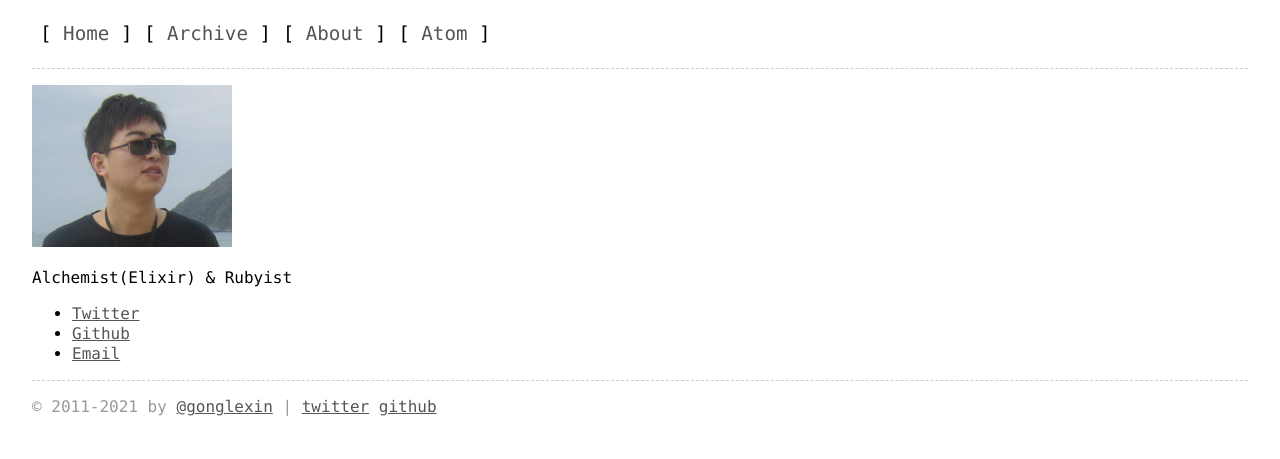
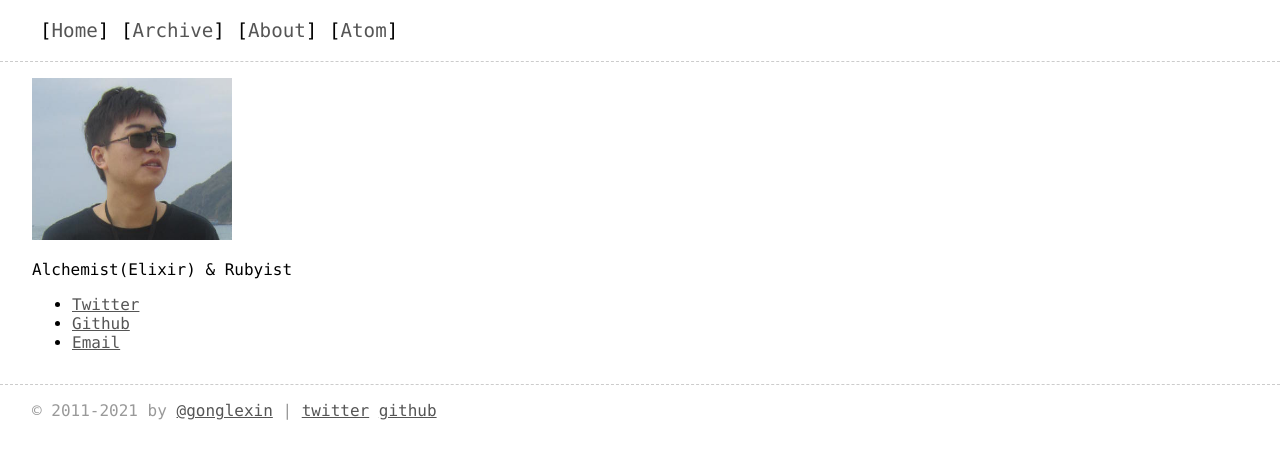
Before and after one commit to gonglexin/gonglexin.github.io, a Jekyll site: the page built from about.html, in a window 1280 px wide. Shown: the top 459 px of the page. Built offline with Jekyll 4.4.1, drawn with Linux system fonts in a browser that asks for light colours.

Commit message:
style change

```diff
--- a/_layouts/default.html
+++ b/_layouts/default.html
@@ -12,13 +12,11 @@
     <link rel="alternate"  type="application/atom+xml" title="秦关属楚" href="/atom.xml" />
   </head>
   <body>
-    <div class="container">
-      {% include nav.html %}
-      <div id="content">
-        {{ content }}
-      </div>
-      {% include footer.html %}
-    </div>
+    {% include nav.html %}
+
+    <div id="content">{{ content }}</div>
+
+    {% include footer.html %}
 
     <script type="text/javascript" charset="utf-8">
       var k=[];
--- a/_sass/style.scss
+++ b/_sass/style.scss
@@ -1,7 +1,7 @@
 /* Base */
 body {
   font-family: Fira Code,Monaco,Consolas,Ubuntu Mono,PingFang SC,Hiragino Sans GB,Microsoft YaHei,WenQuanYi Micro Hei,monospace,sans-serif;
-  line-height: 20px;
+  margin: 0 auto;
 }
 
 a {
@@ -12,19 +12,11 @@ a:hover {
   color: black;
 }
 
-.container {
-  margin: 0 auto;
-}
-
 nav {
   font-size: 120%;
-  line-height: 30px;
-
   ul {
-    margin-left: 0;
-    list-style: none;
     li {
-      display: inline;
+      display: inline-flex;
       a {
         text-decoration: none;
       }
@@ -33,9 +25,9 @@ nav {
 }
 
 #content {
-  margin: 1em 2em;
-  padding-top: 1em;
+  padding: 1em 2em;
   border-top: 1px dashed #ccc;
+  border-bottom: 1px dashed #ccc;
 }
 
 article {
@@ -55,7 +47,6 @@ article {
 /* Footer */
 footer {
   margin: 1em 2em;
-  border-top: 1px dashed #CCC;
   p {
     color: #999;
   }
--- a/about.html
+++ b/about.html
@@ -2,7 +2,8 @@
 layout: default
 title: About
 ---
-<artile id="about">
+
+<div id="about">
   <img src="/assets/images/me.png" style="width: 200px;" alt="me">
   <p>Alchemist(Elixir) & Rubyist</p>
   <ul>
@@ -10,4 +11,4 @@ title: About
     <li><a href="https://github.com/gonglexin" target="_blank">Github</a></li>
     <li><a href="mailto:gonglexin@gmail.com">Email</a></li>
   </ul>
-</artile>
+</div>
```
